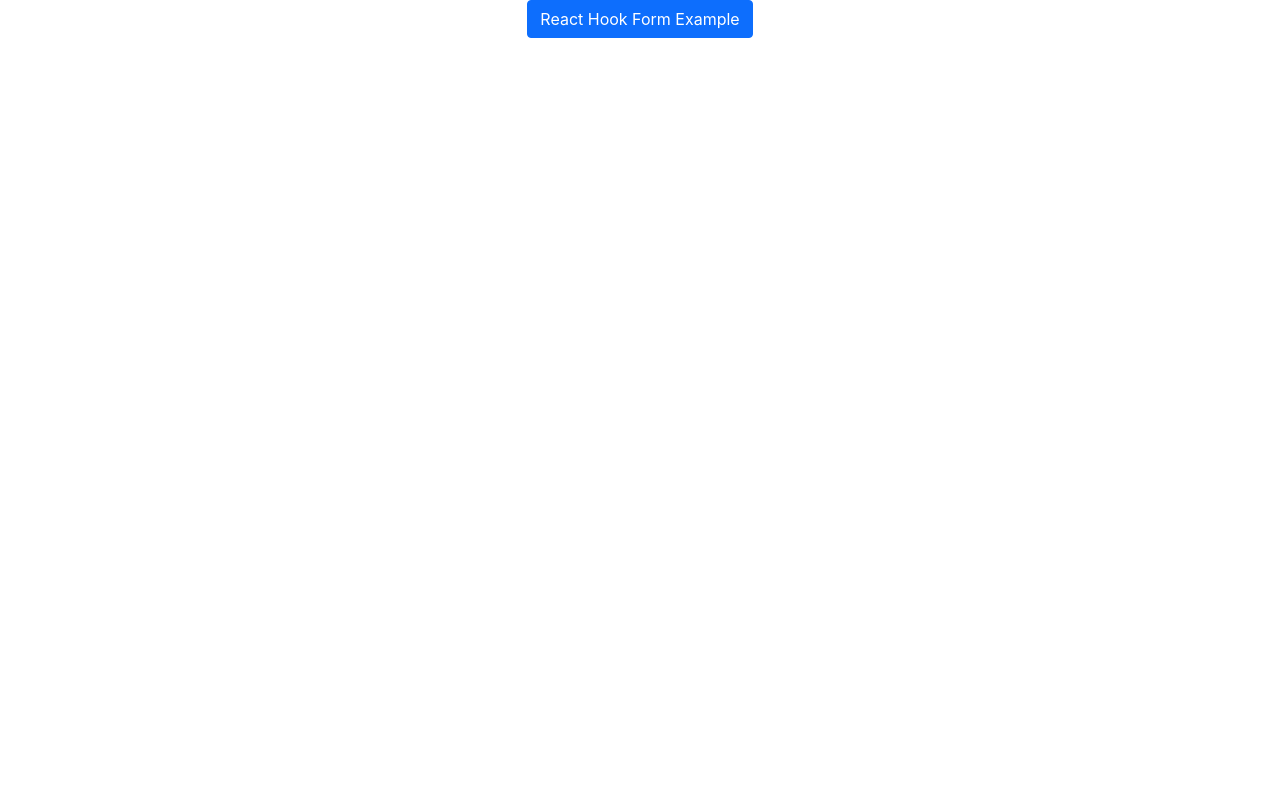
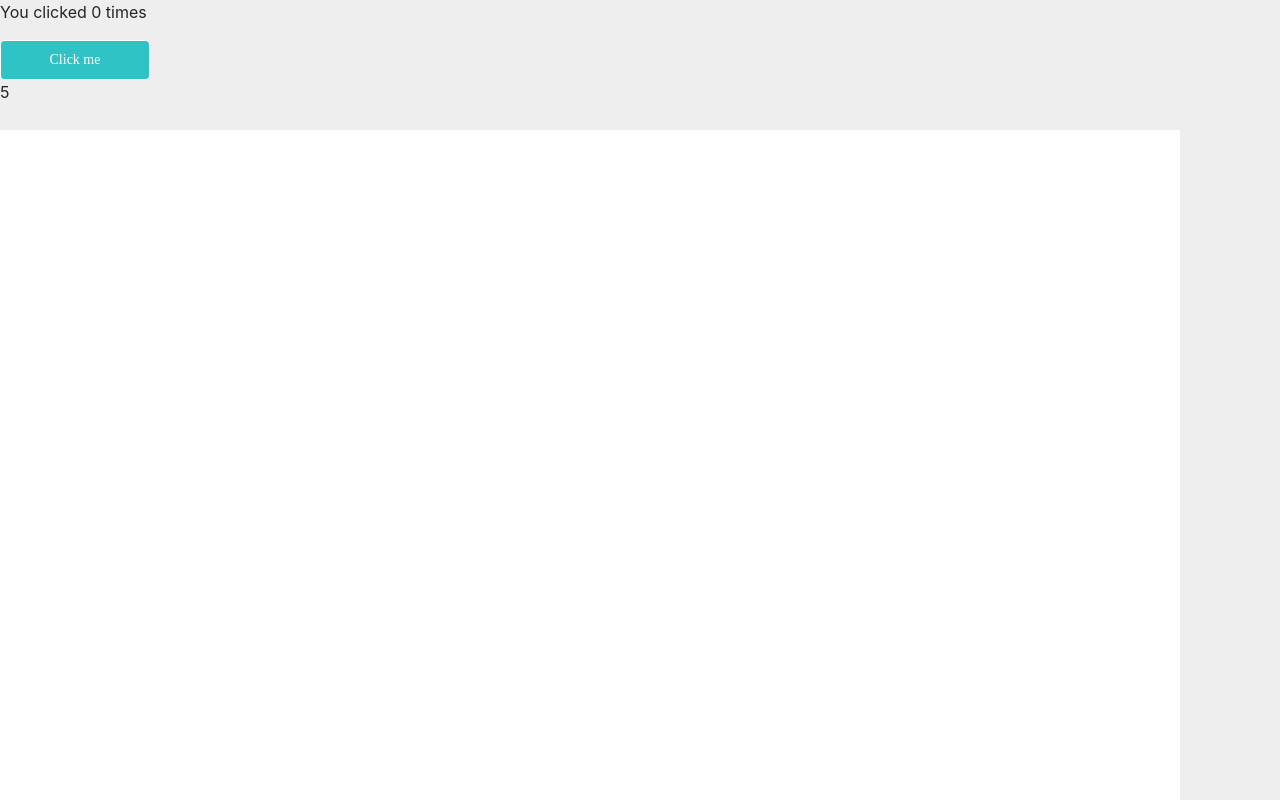
Before and after one commit to RagaviManohar/react-example, a React (Create React App) app: page /styled-comp-example in a window 1280 px wide. Built offline with nearby package versions, Linux system fonts and the light colour scheme.

Commit message:
conflict fix

```diff
--- a/src/App.js
+++ b/src/App.js
@@ -1,22 +1,22 @@
-
-import { BrowserRouter, Link, Switch, Route } from 'react-router-dom'
-
-import './App.css';
+import { BrowserRouter, Switch, Route } from 'react-router-dom'
 
 import ReactHookExamples from './ReactHookExamples';
 import ReachHookFormExamples from './ReactHookFormExamples/index';
+import StyledCompExample from './StyledCompExample/index';
 import ReactCloneElementExample1 from './ReactCloneElementExample/index.example1';
+
+import "./App.css";
 
 function App() {
   return (
-    <div className="App">
     <BrowserRouter>
-        <Link to="/react-hook-form-examples" className="btn btn-primary">React Hook Form Example</Link>
+      <div className="mt-4">
+        <Switch>
+          <Route exact path="/" component={ReactHookExamples} />
 
-        <div className="mt-2">
-          <Switch>
           <Route exact path="/react-hook-form-examples" component={ReachHookFormExamples} />
-            <Route exact path="/" component={ReactHookExamples} />
+
+          <Route exact path="/styled-comp-example" component={StyledCompExample} />
 
           <Route exact path="/react-clone-element-example1" component={ReactCloneElementExample1} />
 
@@ -24,7 +24,6 @@ function App() {
         </Switch>
       </div>
     </BrowserRouter>
-    </div>
   );
 }
 
--- /dev/null
+++ b/src/StyledCompExample/index.js
@@ -0,0 +1,23 @@
+import HooksExample from "../ReactHookExamples/HooksExample";
+import SetInternalWithUseState from "../ReactHookExamples/SetInternalWithUseState";
+
+import {
+    SideMenuStyles,
+    TopDownMenuStyles,
+    CommonStyles,
+} from "../CommonStyles/SideMenuStyles";
+
+function StyledCompExample() {
+    return (
+        <CommonStyles>
+            <SideMenuStyles type="right" width={"100px"} />
+            <TopDownMenuStyles type="top">
+                <HooksExample />
+                <SetInternalWithUseState />
+            </TopDownMenuStyles>
+        </CommonStyles>
+
+    );
+}
+
+export default StyledCompExample;
```
Lines whose indentation alone changed are shown as unchanged.
